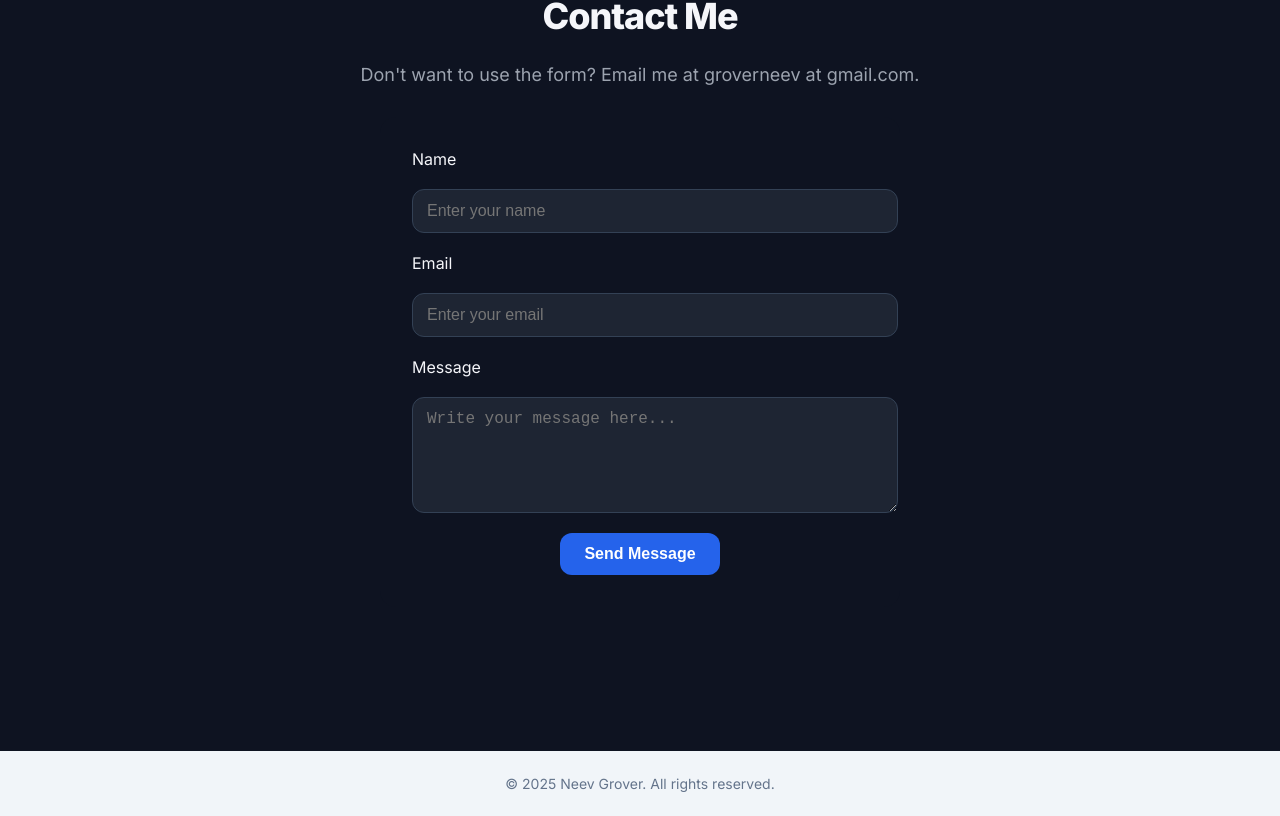
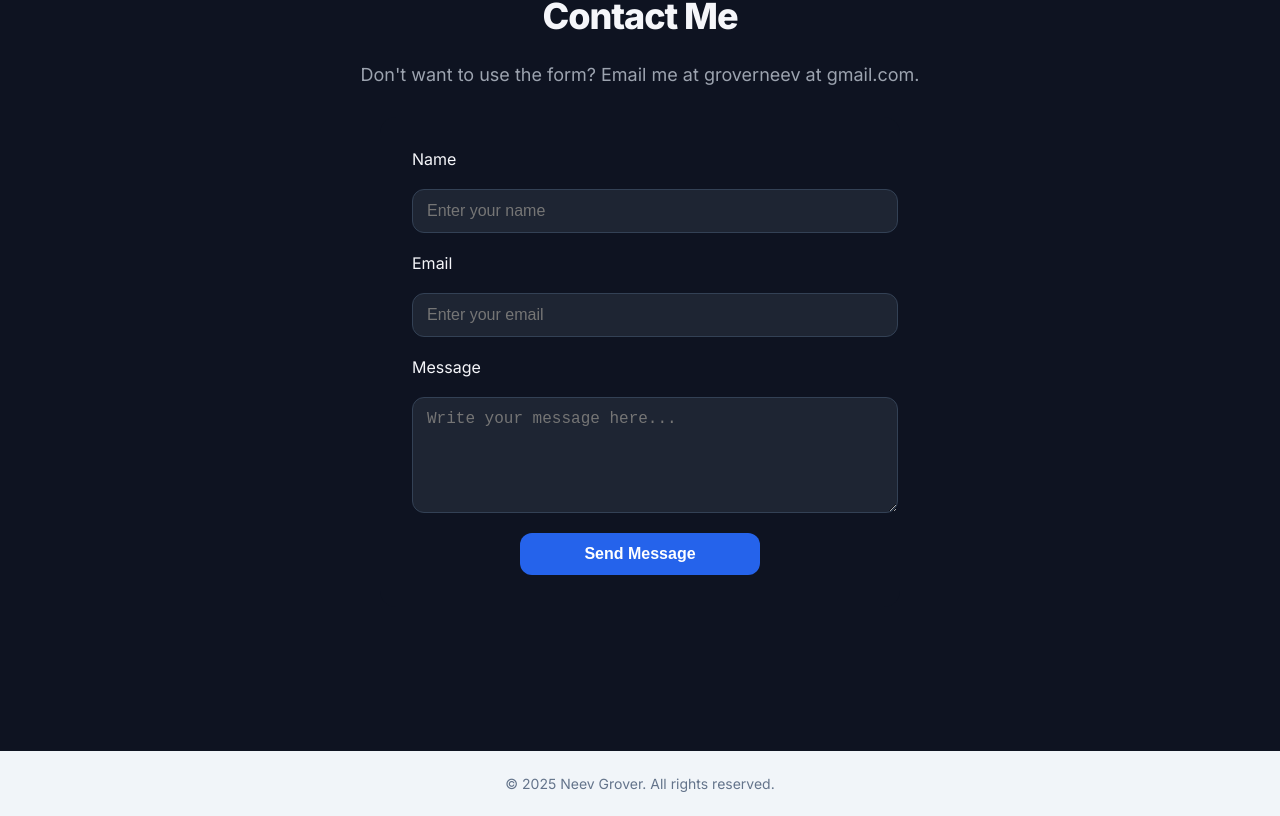
Before and after one commit to groverneev/Neev_Website, a Next.js app: page / in a window 1280 px wide. Shown: the part 863-1679 px from the top of the page. Built offline with nearby package versions, Linux system fonts and the light colour scheme.

Commit message:
slight button changes

```diff
--- a/components/ContactSection.tsx
+++ b/components/ContactSection.tsx
@@ -122,7 +122,8 @@ export default function ContactSection() {
             transition: 'background 0.2s ease',
             alignSelf: 'center',
             width: 'fit-content',
-            minWidth: 160,
+            minWidth: 240, //use this to make the button wider
+            //command l to chat
           }}
         >
           {status === 'sending' ? 'Sending…' : status === 'sent' ? 'Sent!' : 'Send Message'}
```
